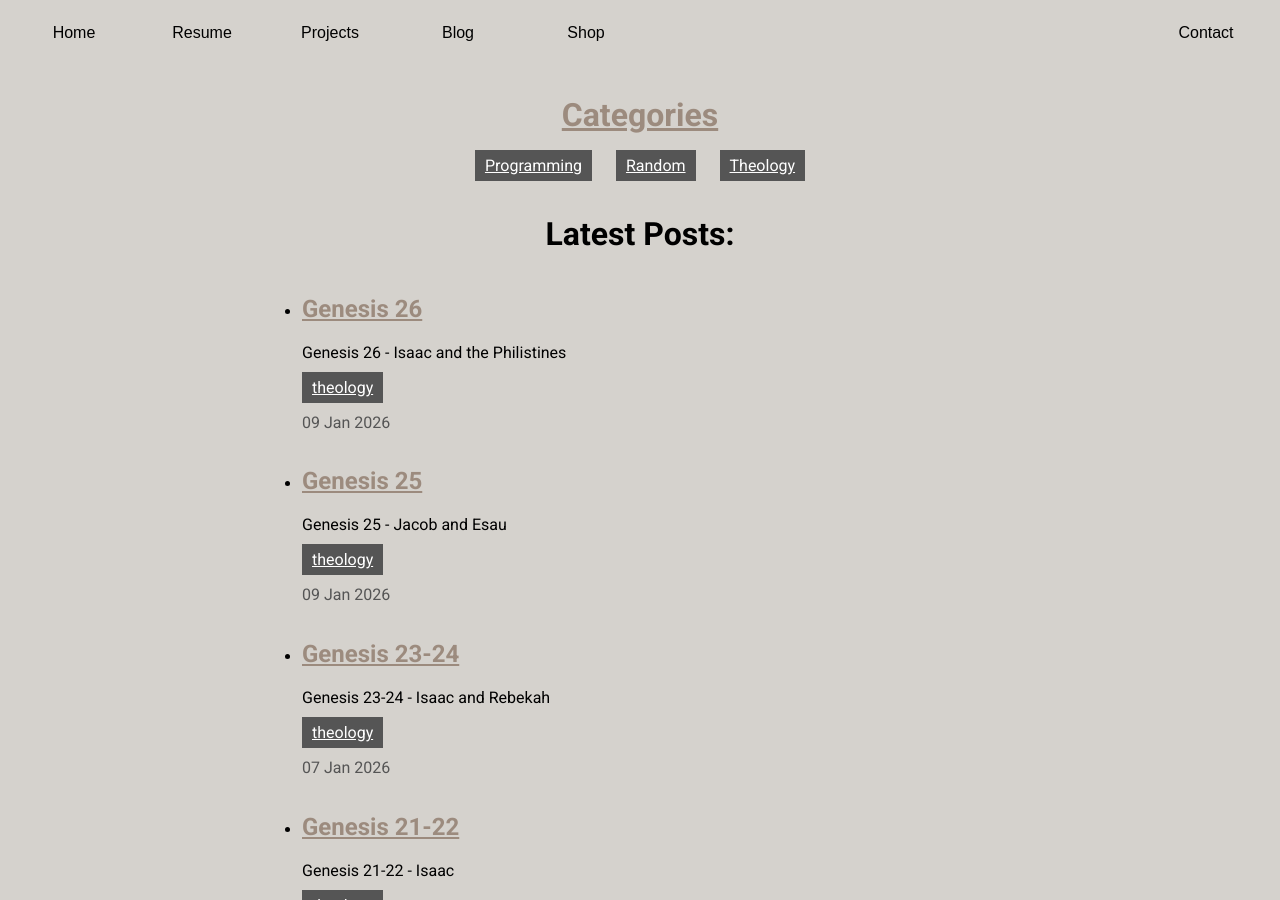
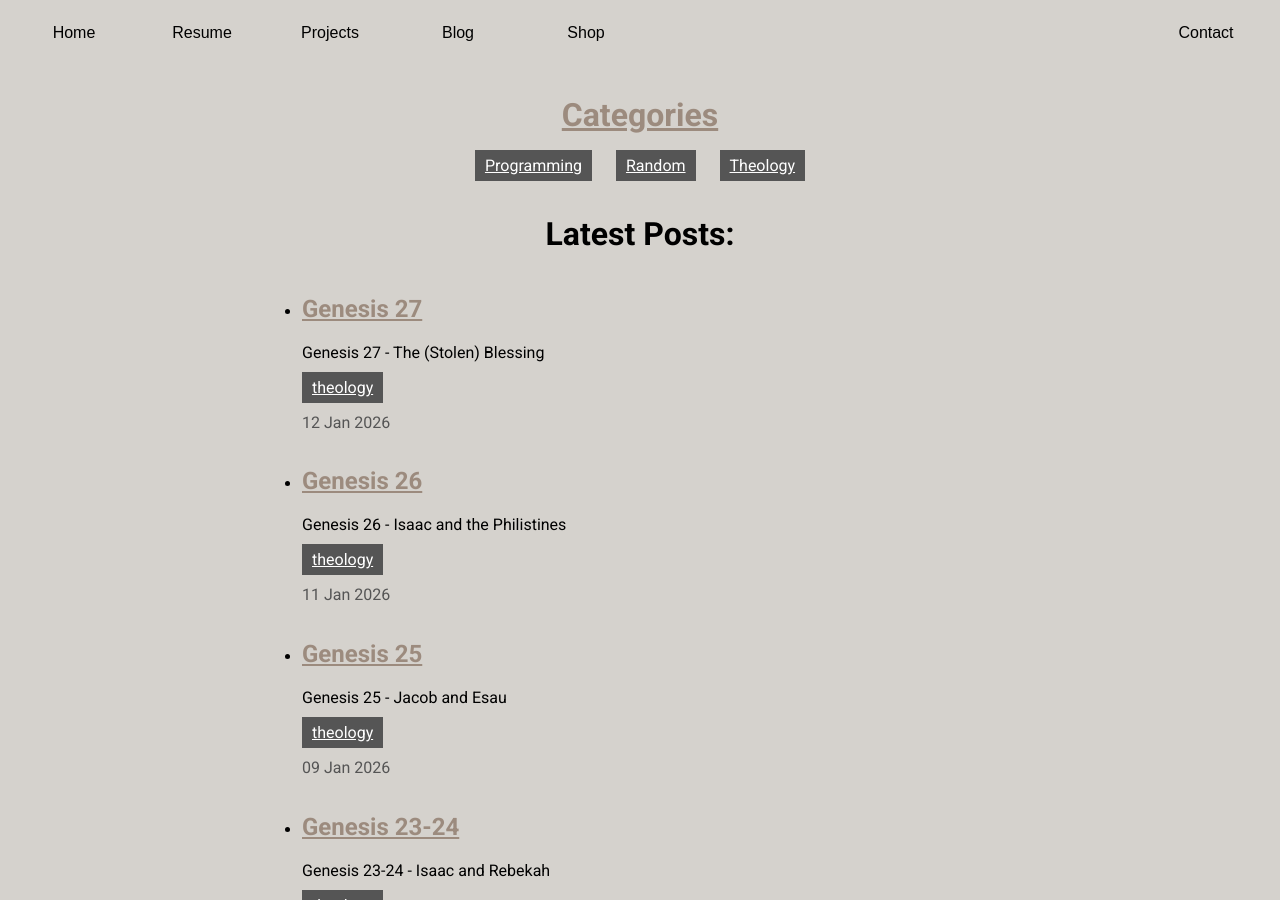
Before and after one commit to Francis-McKee/francis-mckee.github.io, a Jekyll site: the page built from blog.html, in a window 1280 px wide and 900 px high. Built offline with Jekyll 4.4.1, drawn with Linux system fonts in a browser that asks for light colours; nearby versions of some CDN libraries; some of the changed lines change nothing that is shown.

Commit message:
added post 2026-01-12 and updated post 2026-01-11

```diff
--- a/_posts/theology/2026-01-11-genesis-26.md
+++ b/_posts/theology/2026-01-11-genesis-26.md
@@ -2,7 +2,7 @@
 layout: post
 category: theology
 title: Genesis 26
-date: 2026-01-09
+date: 2026-01-11
 comments: true
 ---
 Genesis 26 - Isaac and the Philistines
@@ -19,7 +19,7 @@ Isaac stays in the land and remains committed to his father's mission, and it is
 
 Isaac was not the generation to receive the mission and the promise, but he did keep it.
 
-Hebrews 11:40 (Hall of Faith) - “God having provided some better thing for us, that they without us should not be made perfect.”
+> Hebrews 11:40 (Hall of Faith) - “God having provided some better thing for us, that they without us should not be made perfect.”
 
 Those before us would not be made perfect without us. How can we better steward the mission to increase the faith of the next generation?
 
--- /dev/null
+++ b/_posts/theology/2026-01-12-genesis-27.md
@@ -0,0 +1,32 @@
+---
+layout: post
+category: theology
+title: Genesis 27
+date: 2026-01-12
+comments: true
+---
+Genesis 27 - The (Stolen) Blessing
+
+Did Rebekah not tell her husband Isaac what the Lord had said to her in Genesis 25:23?
+
+Isaac's Blessing:
+> Genesis 27:28-29 - "Therefore God give thee of the dew of heaven, and the fatness of the earth, and plenty of corn and wine: Let people serve thee, and nations bow down to thee: **be lord over thy brethren, and let thy mother's sons bow down to thee**: cursed be every one that curseth thee, and blessed be he that blesseth thee."
+
+Isaac intended to give this blessing to Esau, meaning that part of his blessing was that Jacob would bow down in service to Esau, which is contrary to the Lord's promise in Genesis 25:23.
+
+> Genesis 25:23 - "And the Lord said unto her, 'Two nations are in thy womb, and two manner of people shall be separated from thy bowels; and the one people shall be stronger than the other people; **and the elder shall serve the younger.**"
+
+> Genesis 25:28 - "And Isaac loved Esau, because he did eat of his venison: but Rebekah loved Jacob."
+
+Would Isaac have loved Jacob more if he was aware of the Lord's promise?
+
+Regardless, we can see that the Lord played a key role in this story. His promise to Rebekah in Genesis 25:23 shows that this was His plan right from the start.
+
+Jacob = "the heel-grabber, i.e the supplanter"
+
+> Genesis 27:35-36 - "And he [Esau] said, Thy brother came with subtlety, and hath taken away thy blessing. And he said, Is not he rightly named Jacob? for he hath supplanted me these two times: he took away my birthright; and, behold, now he hath taken away my blessing." ...
+
+## References
+1. The Hebrew - Greek Key Study Bible (KJV Version)
+2. [The BEMA Podcast, Episode 13: Grappling with God, Part 1](https://podcasts.apple.com/us/podcast/the-bema-podcast/id1148115183?i=1000379638718)
+3. [The Torah Portion-by-Portion by Rabbi Seymour Rossel (2007)](https://a.co/d/boaYc5X)
```
Also changed, not shown: 1 other file.
